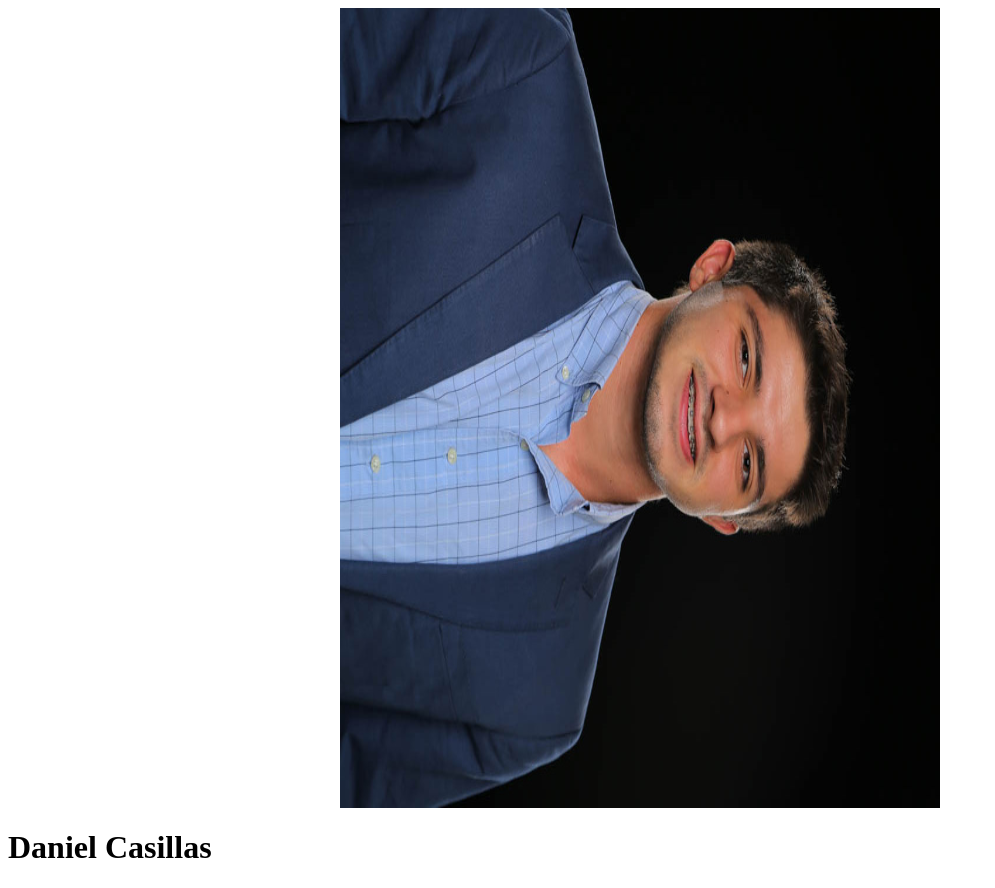
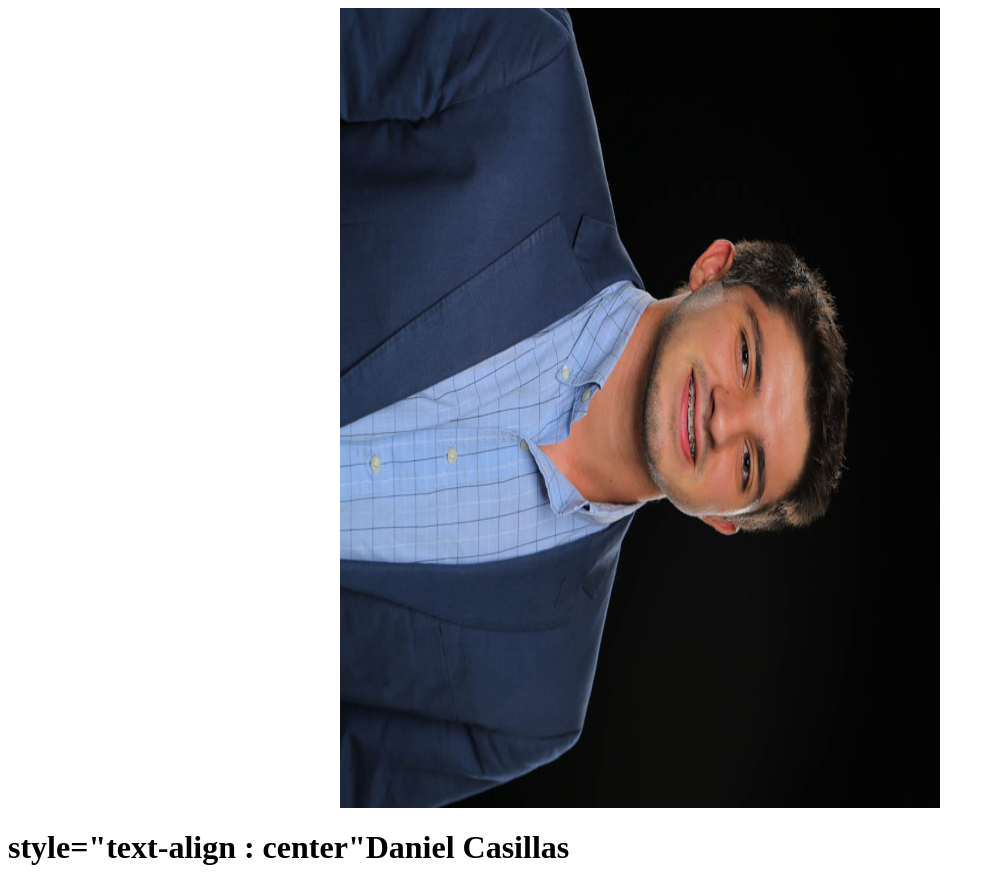
Before and after one commit to docasillas/docasillas.github.io, a plain HTML site: page index.html in a window 1280 px wide. Shown: the whole page, without its empty margins (0-995 px from the left). Drawn offline with Linux system fonts and the light colour scheme.

Commit message:
Update index.html

```diff
--- a/index.html
+++ b/index.html
@@ -2,6 +2,6 @@
 <body>
 <p style="text-align : center"><img src="showpicture.do.jpeg" width="600" height="800" /></p>
 <head>
-<h1> Daniel Casillas</h1>
+<h1> style="text-align : center"Daniel Casillas</h1>
 </Body>
 </html>
```
